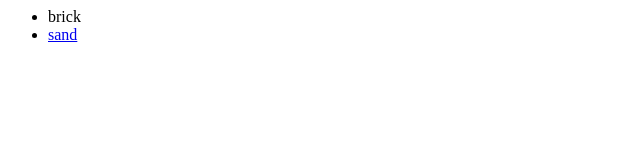
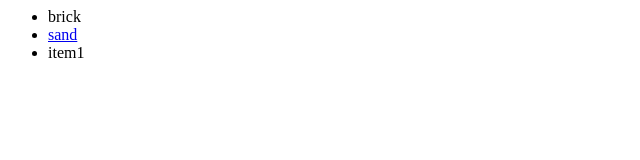
Before and after one commit to hgerst/tutorial, a plain HTML site: page index.html in a window 1280 px wide. Shown: the full height of the page, 0-640 px from the left. Drawn offline with Linux system fonts and the light colour scheme.

Commit message:
Added item1

```diff
--- a/index.html
+++ b/index.html
@@ -4,6 +4,7 @@
 			<ul>
 				<li>brick</li>
 				<li><a href="sand.html">sand</a></li>
+				<li>item1</li>
 			</ul>
 		</div>
 	</body>
```
